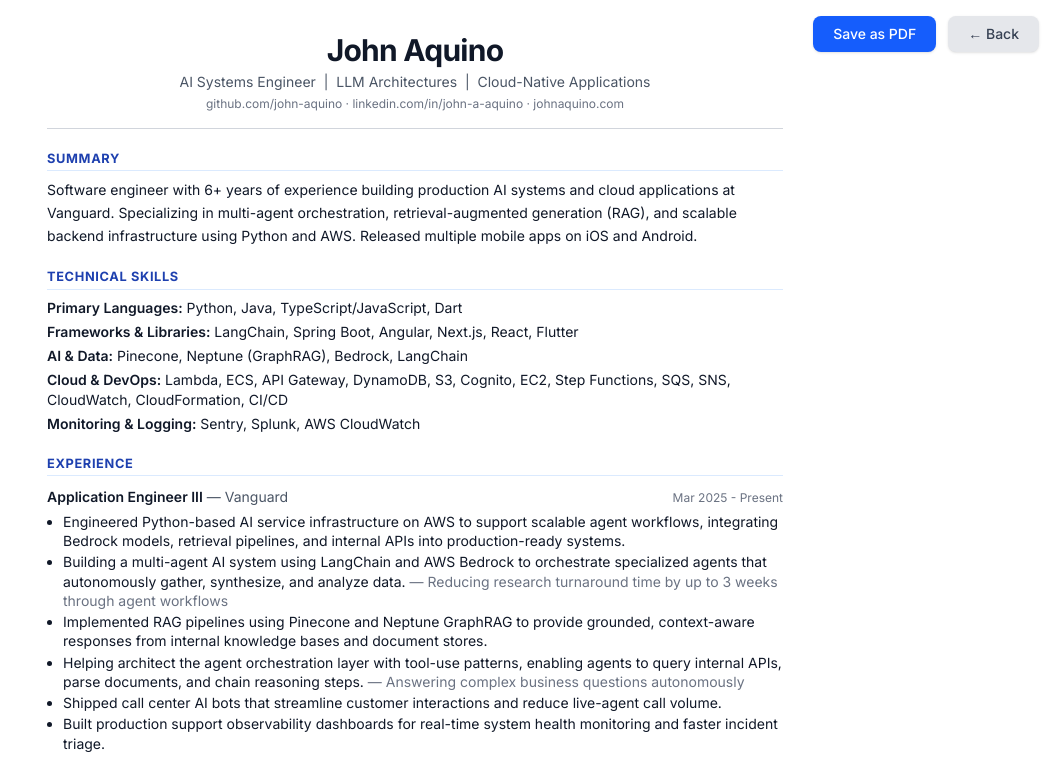
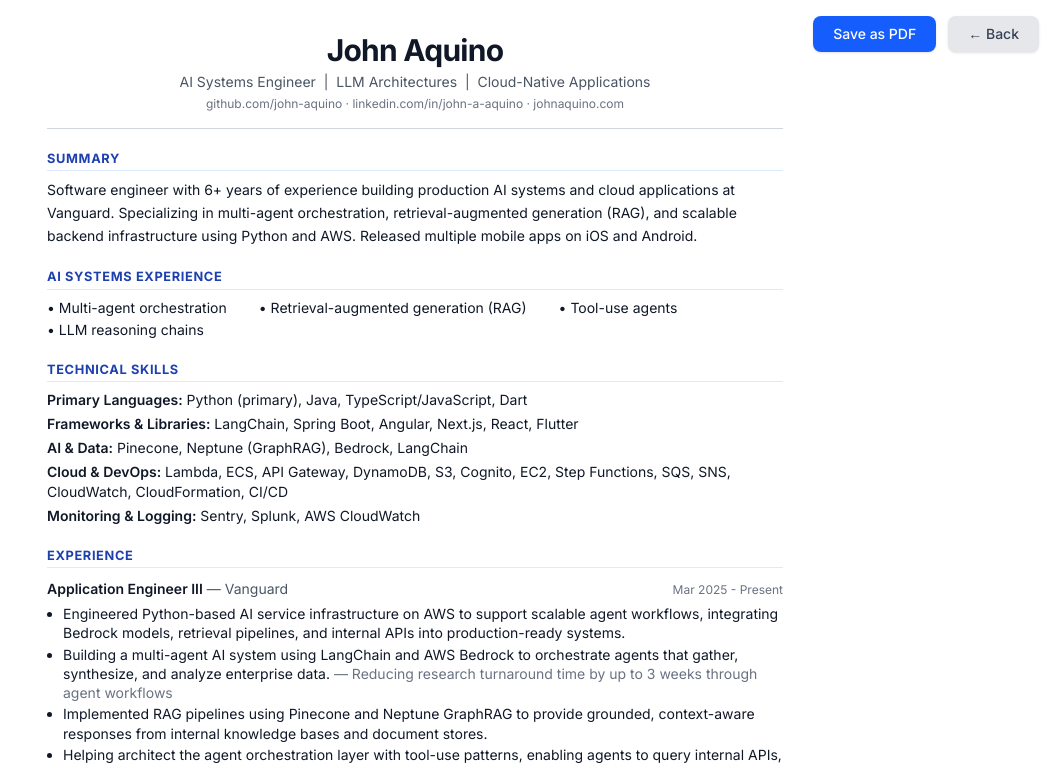
Before and after one commit to john-aquino/john-aquino-portfolio-app, a Next.js app: page /resume in a window 1280 px wide. Shown: the top 766 px of the page, without its empty margins (225-1280 px from the left). Built offline with nearby package versions, Linux system fonts and the light colour scheme.

Commit message:
feat: enhance resume with AI systems experience and update project highlights

```diff
--- a/src/app/resume/page.tsx
+++ b/src/app/resume/page.tsx
@@ -48,6 +48,17 @@ export default function ResumePage() {
             generation (RAG), and scalable backend infrastructure using Python and AWS. Released
             multiple mobile apps on iOS and Android.
           </p>
+        </section>
+
+        {/* AI Systems */}
+        <section className="mb-5">
+          <h2 className="resume-section-title">AI Systems Experience</h2>
+          <div className="text-sm flex flex-wrap gap-x-8 gap-y-0.5">
+            <span>• Multi-agent orchestration</span>
+            <span>• Retrieval-augmented generation (RAG)</span>
+            <span>• Tool-use agents</span>
+            <span>• LLM reasoning chains</span>
+          </div>
         </section>
 
         {/* Technical Skills */}
@@ -104,6 +115,7 @@ export default function ResumePage() {
               </div>
               <p className="text-sm leading-snug mt-0.5">
                 AI-powered daily 20 questions game. Built with Flutter, AWS, and Python.
+                Reached Top 200 in the iOS App Store Trivia category.
                 Automated infrastructure with CloudFormation. Reduced cloud costs by over 50%.
                 Launched on iOS and Android.
               </p>
--- a/src/data/portfolio.tsx
+++ b/src/data/portfolio.tsx
@@ -20,9 +20,9 @@ export const projects = [
       { icon: <FaAngular key="angular" />, label: "Angular" },
       { icon: <FaDatabase key="database" />, label: "DynamoDB" },
     ],
-    highlights: ["50% cloud cost reduction", "iOS & Android", "AWS CloudFormation"],
+    highlights: ["Top 200 iOS Trivia", "50% cloud cost reduction", "iOS & Android", "AWS CloudFormation"],
     details:
-      "Architected and developed the full-stack infrastructure for Inqo, a daily AI-driven game app built with Flutter and AWS services. Automated infrastructure provisioning using AWS CloudFormation for rapid deployment and scaling. Launched on both iOS and Android platforms, ensuring a consistent user experience. Reduced cloud costs by over 50% through effective optimization and iterative Agile methodologies.",
+      "Architected and developed the full-stack infrastructure for Inqo, a daily AI-driven game app built with Flutter and AWS services. Reached the Top 200 in the iOS App Store Trivia category. Automated infrastructure provisioning using AWS CloudFormation for rapid deployment and scaling. Launched on both iOS and Android platforms, ensuring a consistent user experience. Reduced cloud costs by over 50% through effective optimization and iterative Agile methodologies.",
   },
   {
     name: "Stegg",
@@ -50,7 +50,7 @@ export const careerTimeline = [
         impact: null,
       },
       {
-        text: "Building a multi-agent AI system using LangChain and AWS Bedrock to orchestrate specialized agents that autonomously gather, synthesize, and analyze data.",
+        text: "Building a multi-agent AI system using LangChain and AWS Bedrock to orchestrate agents that gather, synthesize, and analyze enterprise data.",
         impact: "Reducing research turnaround time by up to 3 weeks through agent workflows",
       },
       {
@@ -62,7 +62,7 @@ export const careerTimeline = [
         impact: "Answering complex business questions autonomously",
       },
       {
-        text: "Shipped call center AI bots that streamline customer interactions and reduce live-agent call volume.",
+        text: "Shipped AI-powered call center bots that automated customer support workflows and reduced live-agent call volume.",
         impact: null,
       },
       {
@@ -159,7 +159,7 @@ export const education = [
 export const skills = [
   {
     category: "Primary Languages",
-    items: ["Python", "Java", "TypeScript/JavaScript", "Dart"],
+    items: ["Python (primary)", "Java", "TypeScript/JavaScript", "Dart"],
   },
   {
     category: "Frameworks & Libraries",
```
